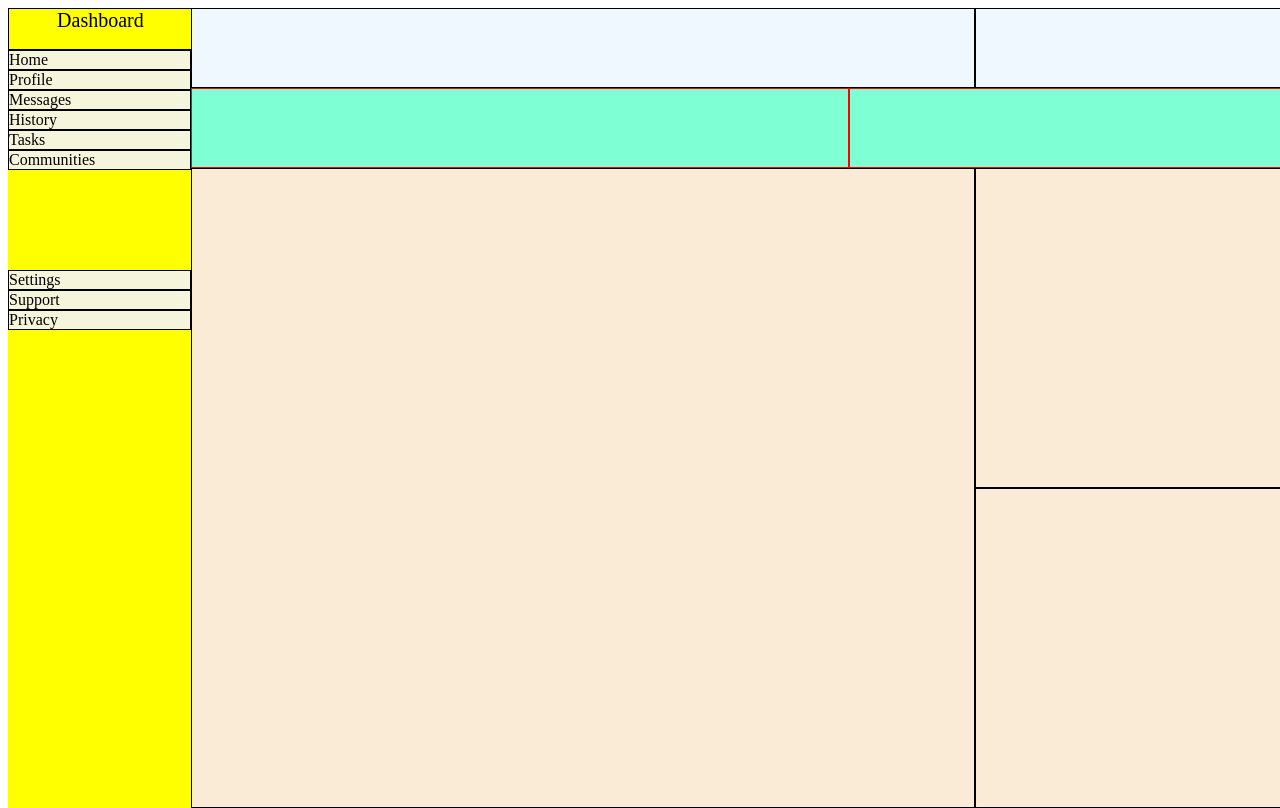
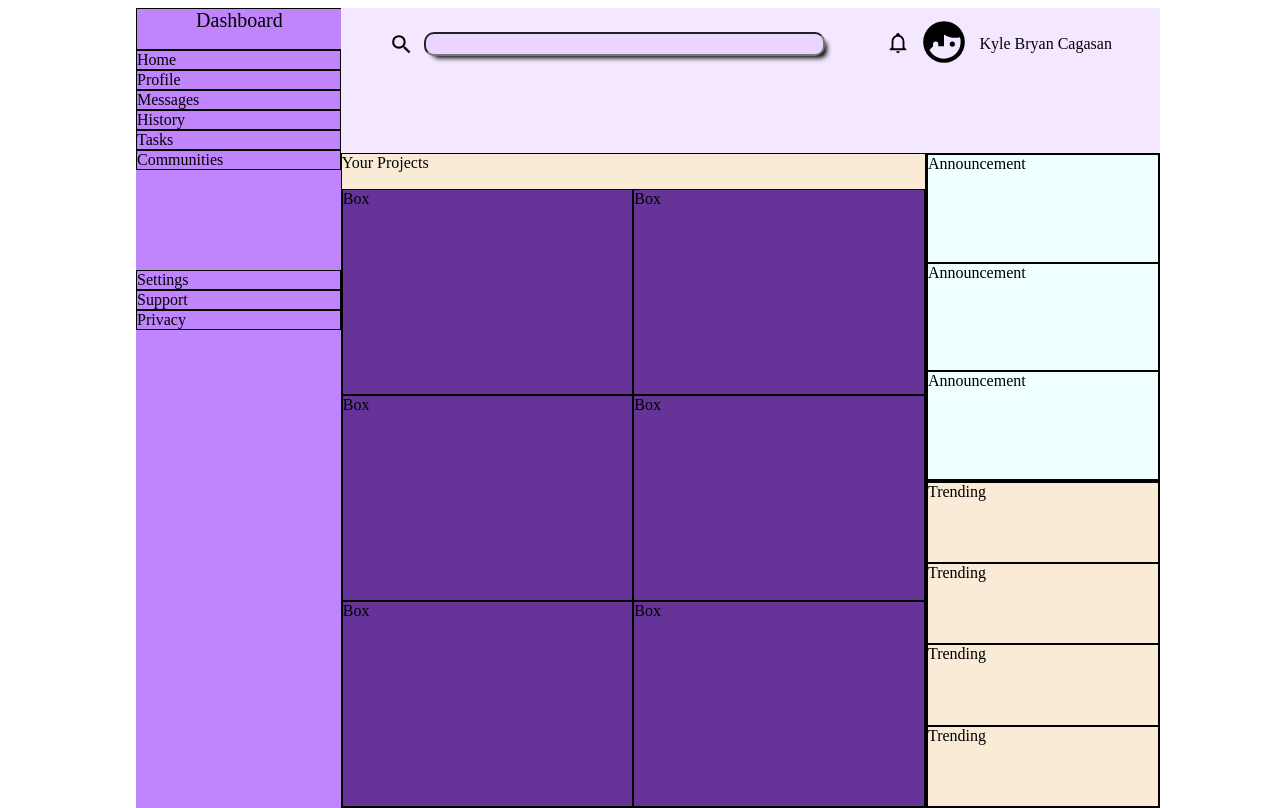
Before and after one commit to ScrubCub/admin-dashboard, a plain HTML site: page index.html in a window 1280 px wide. Drawn offline with Linux system fonts and the light colour scheme.

Commit message:
Add child elements to main containers
Most child elements of main containers are added; some CSS styling done.

```diff
--- a/index.html
+++ b/index.html
@@ -28,10 +28,13 @@
 
         <div class="searchbar_and_profile">
             <div id="searchbar">
-
+                <img src="./icons/magnify.svg">
+                <input type="text">
             </div>
             <div id="profile">
-
+                <a href=""><img src="./icons/bell-outline.svg"></a>
+                <a href=""><img id="profile_picture" src="./icons/face-man-profile.svg"></a>
+                <div><span>Kyle Bryan Cagasan</span></div>
             </div>
         </div>
 
@@ -46,12 +49,24 @@
 
         <div class="content">
             <div id="projects">
-
+                <div>Your Projects</div>
+                <div class="project_box">Box</div>
+                <div class="project_box">Box</div>
+                <div class="project_box">Box</div>
+                <div class="project_box">Box</div>
+                <div class="project_box">Box</div>
+                <div class="project_box">Box</div>
             </div>
             <div id="announcements">
-
+                <div class="announcement_box">Announcement</div>
+                <div class="announcement_box">Announcement</div>
+                <div class="announcement_box">Announcement</div>
             </div>
             <div id="trending">
+                <div class="trending_box">Trending</div>
+                <div class="trending_box">Trending</div>
+                <div class="trending_box">Trending</div>
+                <div class="trending_box">Trending</div>
 
             </div>
         </div>
--- a/stylesheet.css
+++ b/stylesheet.css
@@ -5,10 +5,13 @@ body, html {
 
 .main_page {
     height: 100%;
-    width: 100%;
+    width: 80%;
+    position: relative;
+    left: 10%;
+    right: 10%;
     display: grid;
-    grid-template-columns: 1fr 6fr;
-    grid-template-rows: 1fr 1fr 8fr;
+    grid-template-columns: 1fr 4fr;
+    grid-template-rows: minmax(0, 1fr) 1fr 9fr;
     grid-template-areas:
     "sidebar sb_and_pf"
     "sidebar create_content"
@@ -16,7 +19,7 @@ body, html {
 }
 
 .sidebar {
-    background-color: yellow;
+    background-color: #c084fc;
     grid-area: sidebar;
     display: flex;
     flex-direction: column;
@@ -36,42 +39,69 @@ body, html {
 }
 
 .widgets {
-    background-color: beige;
     border: 1px solid black;
 }
 
 .searchbar_and_profile {
-    background-color: green;
+    background-color: #f3e8ff;
     grid-area: sb_and_pf;
     display: grid;
-    grid-template-columns: 2.5fr 1fr;
+    grid-template-columns: 2fr 1fr;
 }
 
 #searchbar {
-    background-color: aliceblue;
-    border: 1px solid black;
+    padding-left: 3rem;
+    display: grid;
+    grid-template-columns: 1fr 30fr;
+    gap: 10px;
+}
+
+#searchbar img {
+    aspect-ratio: 1;
+    min-height: 25px;
+    align-self: center;
+}
+
+#searchbar input {
+    border-radius: 10px;
+    box-shadow: 5px 5px 5px -3px;
+    background-color: #e9d5ff;
+    height: 25%;
+    width: 85%;
+    min-height: 15px;
+    min-width: 250px;
+    align-self: center;
+}
+
+#searchbar input:focus {
+    outline: solid 1px gray;
 }
 
 #profile {
-    background-color: aliceblue;
-    border: 1px solid black;
+    display: grid;
+    grid-template-columns: 0.75fr 1.5fr 6fr;
+    gap: 10px;
+    align-items: center;
+    justify-content: end;
+}
+
+#profile_picture {
+    min-height: 50px;
+    aspect-ratio: 1;
+
 }
 
 .create_content {
-    background-color: aqua;
+    background-color: #f3e8ff;
     grid-area: create_content;
     display: grid;
     grid-template-columns: 1.5fr 1fr;
 }
 
 #greetings {
-    background-color: aquamarine;
-    border: 1px solid red;
 }
 
 #create {
-    background-color: aquamarine;
-    border: 1px solid red;
 }
 
 .content {
@@ -89,11 +119,32 @@ body, html {
     grid-area: projects;
     background-color:antiquewhite;
     border: 1px solid black;
+
+    display: grid;
+    grid-template-columns: repeat(auto-fit, minmax(250px, 1fr));
+    grid-template-rows: 35px;
+}
+
+#projects > :first-child {
+    grid-column: 1/-1;
+}
+
+.project_box {
+    background-color: rebeccapurple;
+    border: 1px solid black;
 }
 
 #announcements {
     grid-area: announcements;
     background-color:antiquewhite;
+    border: 1px solid black;
+
+    display: grid;
+    grid-template-rows: repeat(3, minmax(50px, 1fr));
+}
+
+.announcement_box {
+    background-color: azure;
     border: 1px solid black;
 }
 
@@ -101,4 +152,12 @@ body, html {
     grid-area: trending;
     background-color:antiquewhite;
     border: 1px solid black;
+
+    display: grid;
+    grid-template-rows: repeat(4, minmax(50px, 1fr));
 }
+
+.trending_box {
+    background-color:antiquewhite;
+    border: 1px solid black;
+}
```
Also changed, not shown: icons/bell-outline.svg (added), icons/face-man-profile.svg (added), icons/magnify.svg (added).
